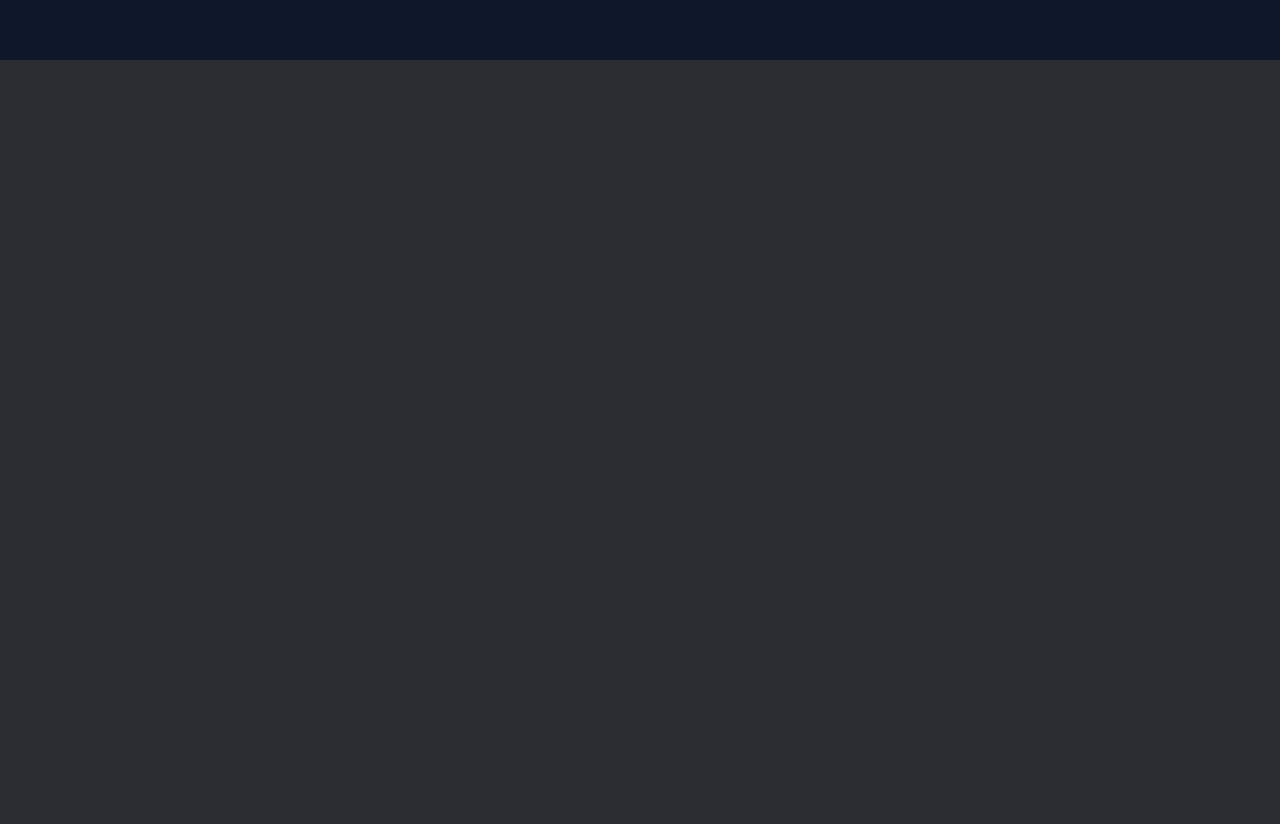
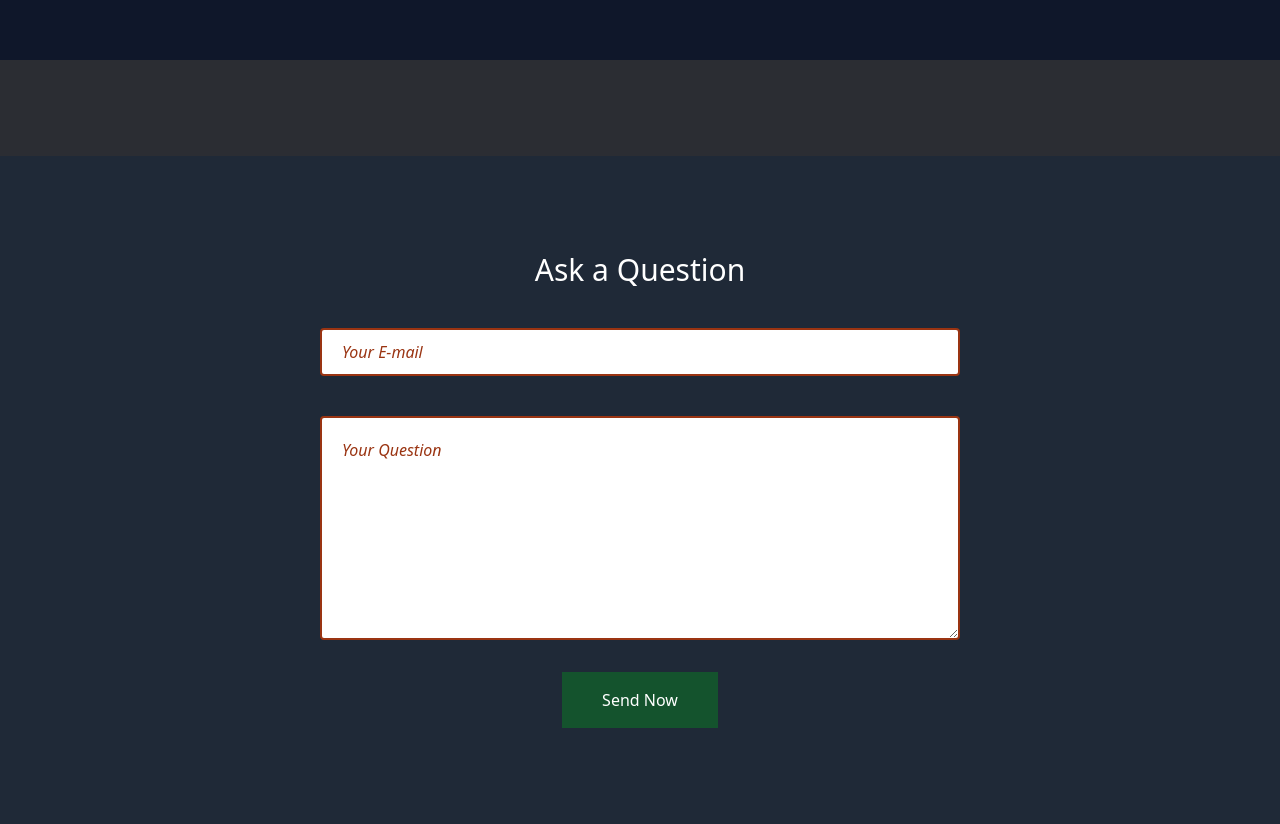
Before and after one commit to OLAMIDEOJ/First-Tailwind-Project, a website built with Vite: page index.html in a window 1280 px wide. Shown: the part 2259-3083 px from the top of the page. Before the commit the page ends 2415 px from the top, so only its background shows below. Built offline with nearby package versions, Linux system fonts and the light colour scheme.

Commit message:
form section

```diff
--- a/index.html
+++ b/index.html
@@ -149,6 +149,19 @@
          </div>
       </section>
 
+      <section class="bg-[#1F2937] py-16 sm:py-24">
+         <div>
+            <h3 class="text-xl sm:text-3xl text-center text-white mb-10">Ask a Question</h3>
+         </div>
+
+         <form>
+            <input type="email" class="block mx-auto mb-10 w-5/6 sm:w-1/2 h-12 border-2 border-orange-800 rounded placeholder:italic placeholder:text-orange-800 p-5" placeholder="Your E-mail">
+         </form>
+         <textarea class="block mx-auto w-5/6 sm:w-1/2 h-56 border-2 border-orange-800 rounded placeholder:italic placeholder:text-orange-800 px-5 py-5" placeholder="Your Question"></textarea>
+
+         <button class="block mx-auto bg-green-900 px-10 py-4 text-white mt-8 hover:bg-green-600">Send Now</button>
+      </section>
+
    </main>
 
 </body>
```
